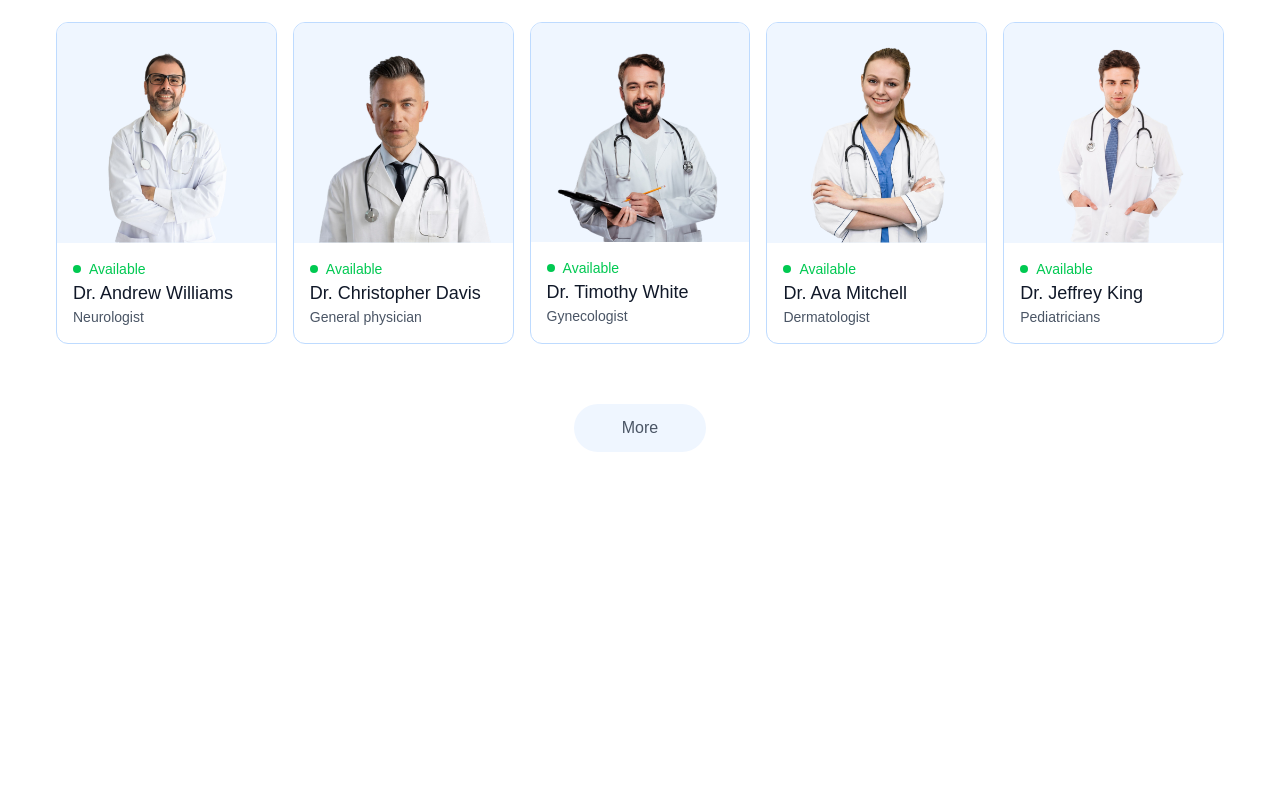
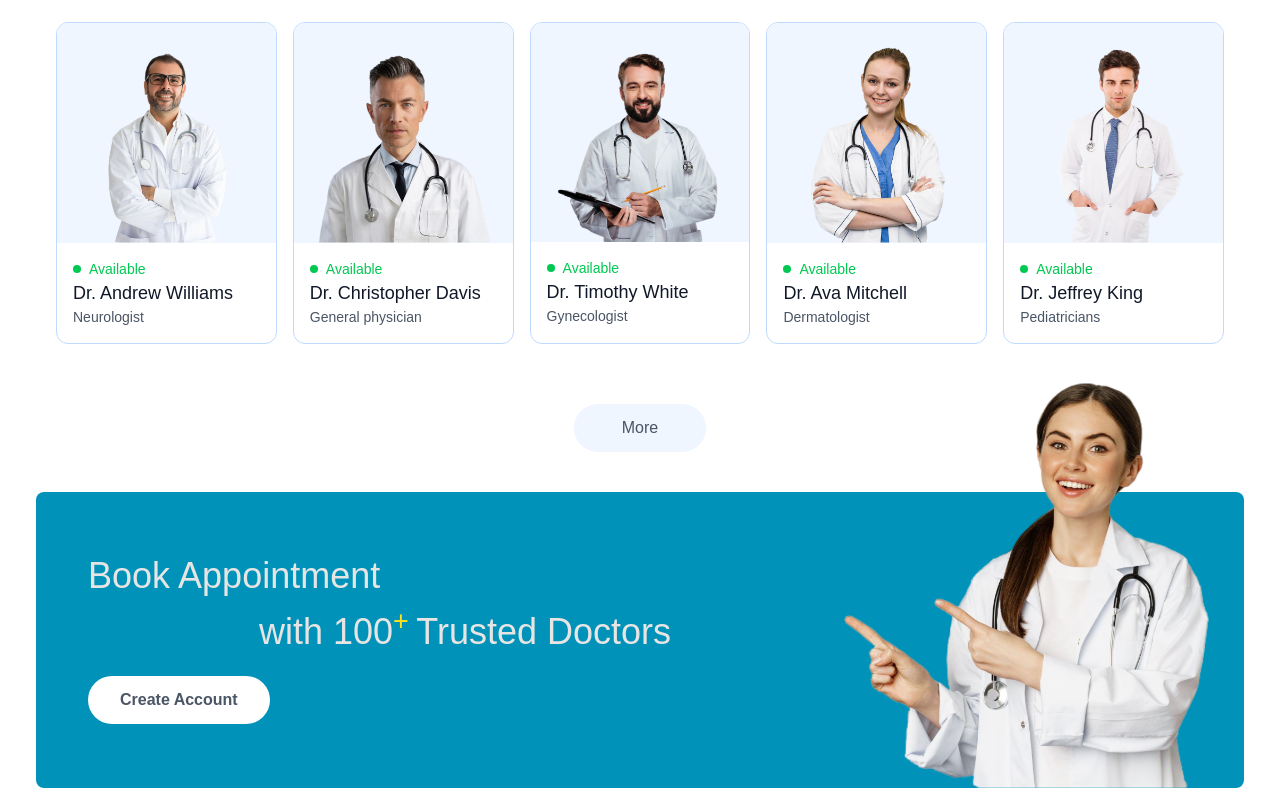
Before and after one commit to jomi087/mediBook, a React (Vite) app in the folder frontend/: page / in a window 1280 px wide. Shown: the part 1847-2635 px from the top of the page. Before the commit the page ends 2299 px from the top, so only its background shows below. Built offline with nearby package versions, Linux system fonts and the light colour scheme.

Commit message:
feat(home): add Banner section

```diff
--- /dev/null
+++ b/frontend/src/components/Banner.jsx
@@ -0,0 +1,41 @@
+import { useNavigate } from "react-router-dom"
+import { assets } from "../assets/assets"
+
+const Banner = () => {
+  const navigate = useNavigate()
+  return (
+    <div className="flex bg-cyan-600 rounded-lg px-6 sm:px-5 md:px-10 lg:px-8 md:mx-5 md:mt-10 ">
+      {/* left side */}
+      <div className="flex-1 py-4 sm:py-8 md:py-14 lg:py-16 lg:pl-5">
+        <div className="text-xl sm:text-2xl md:text-3xl lg:text-4xl font-medium text-stone-200 font-serif ">
+          <p>Book Appointment</p>
+          <p className="mt-2 lg:mt-4 lg:text-center">
+            with 100
+            <sup className="text-yellow-300">+ </sup>
+            Trusted Doctors
+          </p>
+        </div>
+        <button
+          onClick={() => {
+              navigate("/login")
+              window.scrollTo(0,0)
+            }
+          }
+          className="bg-white text-sm sm:text-base text-gray-600 px-8 py-3 rounded-full mt-6 hover:scale-103 transition-all font-montserrat font-semibold"
+        >
+          Create Account
+        </button>
+      </div>
+      {/* right side */}
+      <div className="hidden md:block md:w-1/2 lg:w-92.5 relative">
+        <img
+          className="absolute w-full bottom-0 right-0 max-w-md"
+          src={assets.appointment_img}
+          alt="advertisment image"
+        />
+      </div>
+    </div>
+  )
+}
+
+export default Banner
--- a/frontend/src/pages/Home.jsx
+++ b/frontend/src/pages/Home.jsx
@@ -2,6 +2,7 @@ import Hero from '../components/Hero';
 import HowItWorks from '../components/HowItWorks';
 import SpecialityMenu from '../components/SpecialityMenu';
 import TopDoctors from "../components/TopDoctors"
+import Banner from "../components/Banner"
 
 const Home = () => {
   return (
@@ -10,6 +11,7 @@ const Home = () => {
       <HowItWorks />
       <SpecialityMenu />
       <TopDoctors />
+      <Banner />
     </div>
   );
 };
```
Also changed, not shown: frontend/src/assets/assets.js (+8 -4 lines), frontend/src/assets/appointment_img.png (added).
